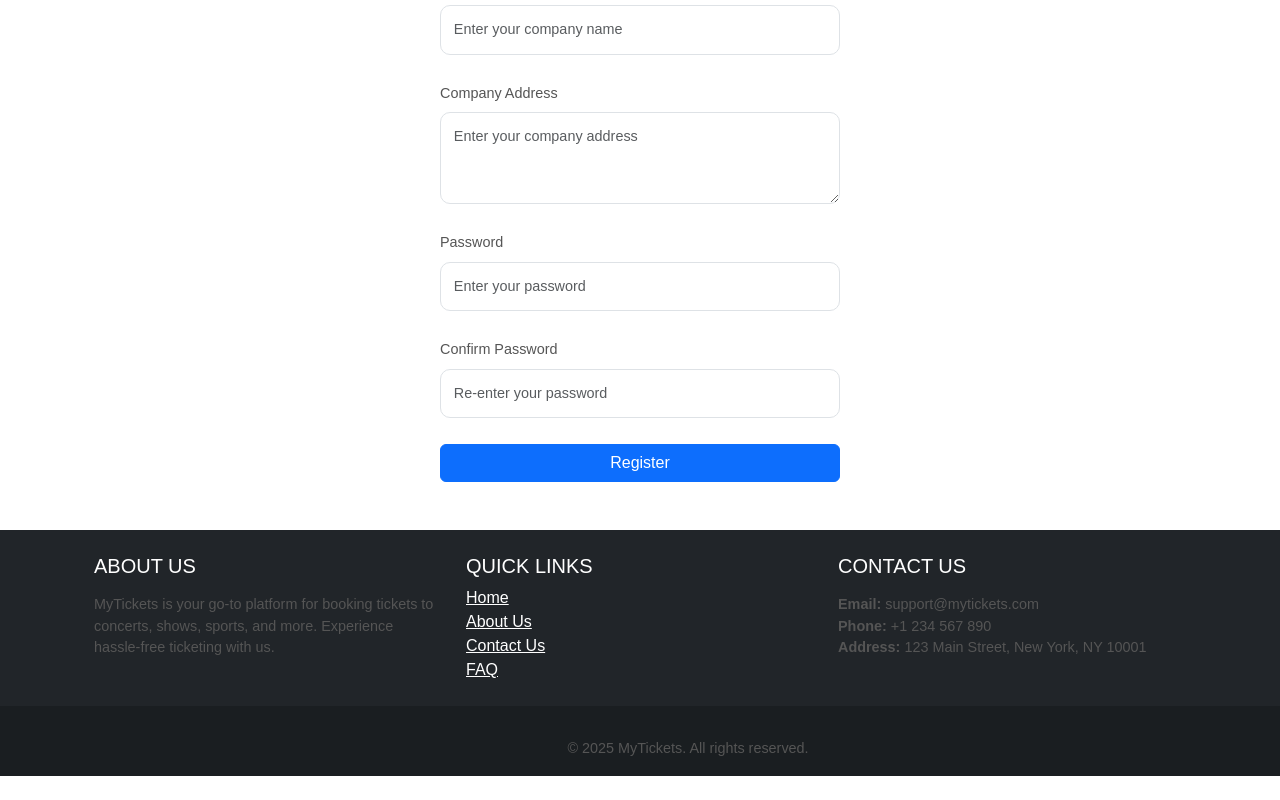
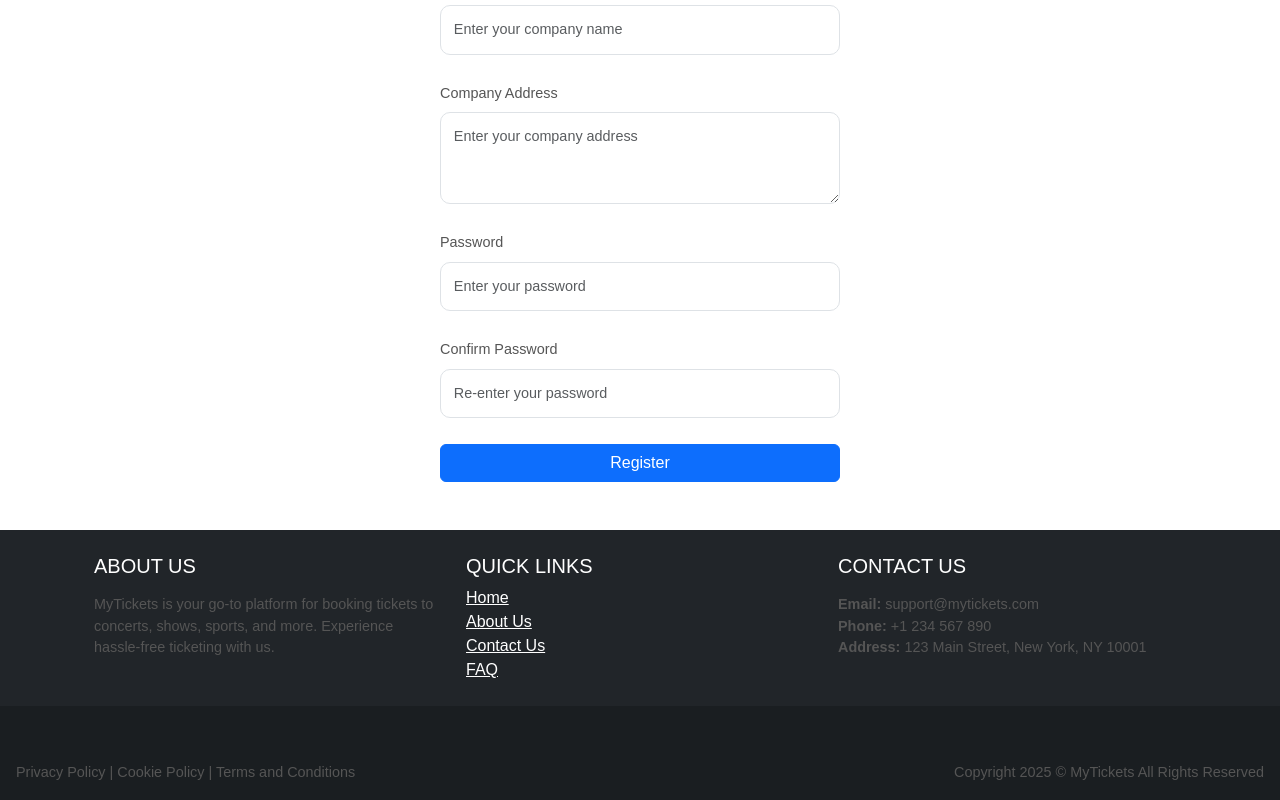
Before and after one commit to Malinda-kawshalya/Event---Management-, a React (Create React App) app in the folder event-management-frontend/: page /orgregister in a window 1280 px wide. Shown: the part 513-1313 px from the top of the page. Before the commit the page ends 1289 px from the top, so only its background shows below. Built offline with nearby package versions, Linux system fonts and the light colour scheme.

Commit message:
Update Footer.js

```diff
--- a/event-management-frontend/src/components/Footer.js
+++ b/event-management-frontend/src/components/Footer.js
@@ -45,7 +45,7 @@ const Footer = () => {
         </div>
       </div>
 
-      <div className="text-center p-3" style={{ backgroundColor: "rgba(0, 0, 0, 0.2)" }}>
+      <div className="p-3" style={{ backgroundColor: "rgba(0, 0, 0, 0.2)" }}>
         <a href="https://www.facebook.com" className="text-white me-4">
           <i className="fab fa-facebook-f"></i>
         </a>
@@ -58,7 +58,18 @@ const Footer = () => {
         <a href="https://www.linkedin.com" className="text-white me-4">
           <i className="fab fa-linkedin"></i>
         </a>
-        <p className="d-inline-block mb-0">© 2025 MyTickets. All rights reserved.</p>
+        {/* Flexbox for Left and Right Alignment */}
+        <div className="d-flex justify-content-between align-items-center">
+          {/* Left Side */}
+          <p className="mb-0">
+            Privacy Policy | Cookie Policy | Terms and Conditions
+          </p>
+
+          {/* Right Side */}
+          <p className="mb-0">
+            Copyright 2025 © MyTickets All Rights Reserved
+          </p>
+        </div>
       </div>
     </footer>
   );
```
